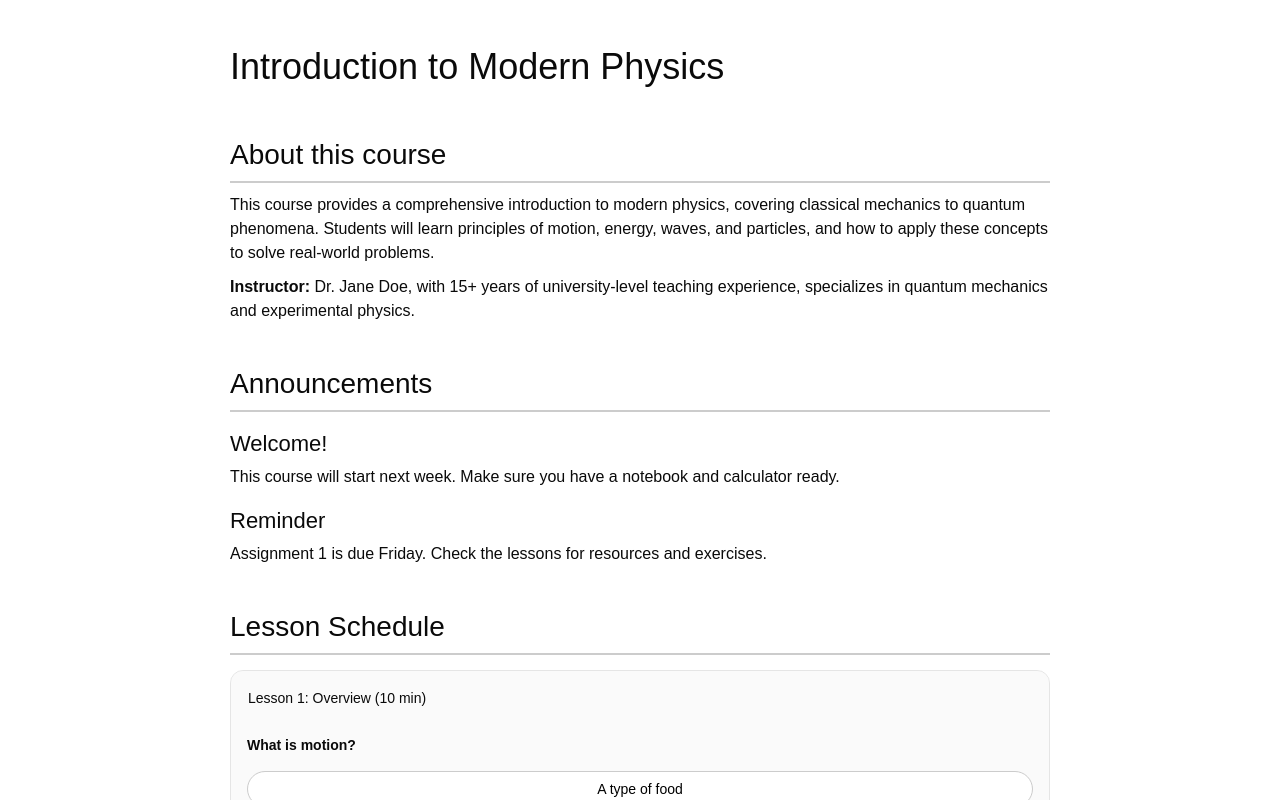
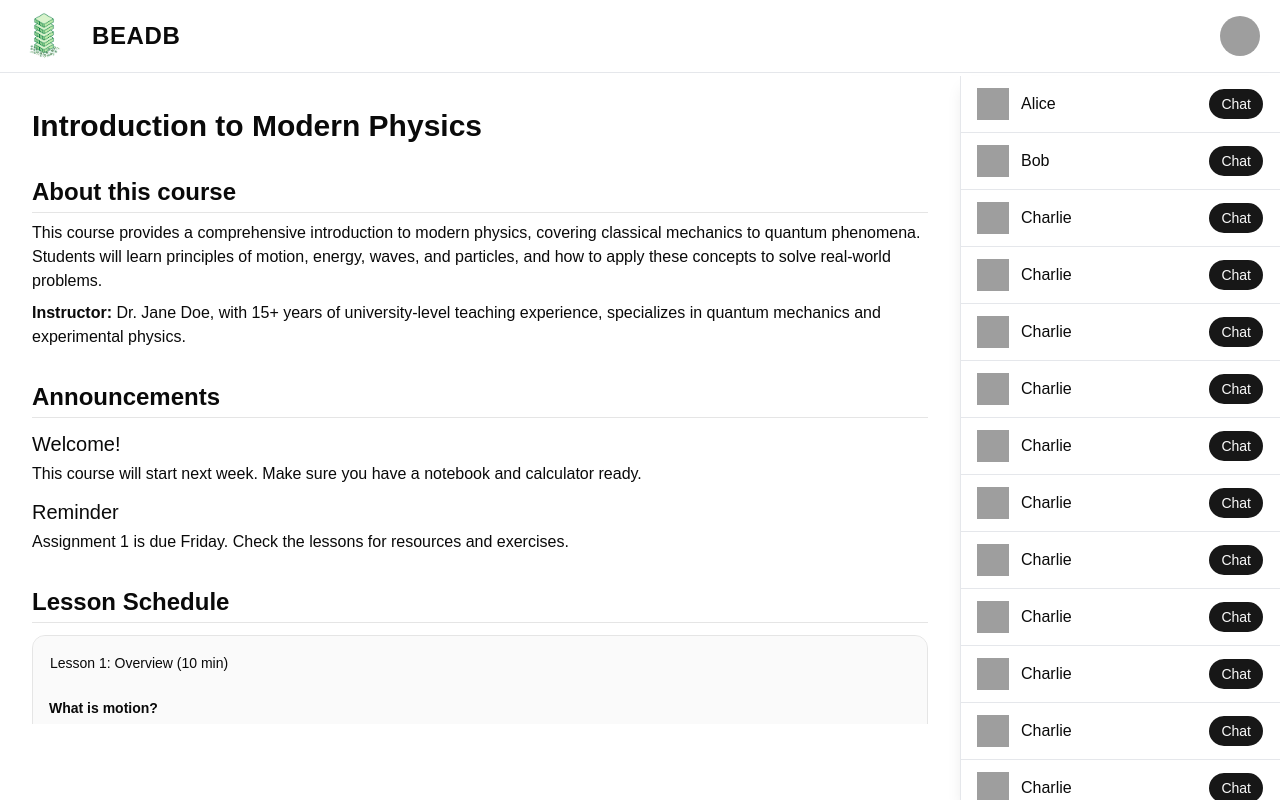
Before and after one commit to jennyuxi/youcode2026, a React (Vite) app in the folder frontend/: page /coursepage in a window 1280 px wide. Both pictures are taken after a click on the button "Lesson 1: Overview (10 min)". Shown: the top 800 px of the page. Built offline with nearby package versions, Linux system fonts and the light colour scheme; grey boxes are pictures that could not be loaded; some icons are missing.

Commit message:
added sticky ui to course and lesson page

```diff
--- a/frontend/src/CoursePage.tsx
+++ b/frontend/src/CoursePage.tsx
@@ -3,6 +3,8 @@
 import React, { useState } from "react"
 import { Accordion, AccordionItem, AccordionTrigger, AccordionContent } from "@/components/ui/accordion"
 import { Button } from "@/components/ui/button"
+import Navbar from "@/components/navbar"
+import FriendsList from "@/components/FriendsList"
 
 type Answer = {
   text: string
@@ -37,30 +39,29 @@ export default function CourseHomepage() {
     },
   ]
 
-  // React component for a single question
   const QuestionBlock = ({ question }: { question: Question }) => {
     const [selected, setSelected] = useState<number | null>(null)
 
     return (
-      <div style={{ marginBottom: "20px" }}>
-        <p style={{ fontWeight: 600 }}>{question.text}</p>
-        <div style={{ display: "flex", flexDirection: "column", gap: "8px", marginTop: "8px" }}>
+      <div className="mb-6">
+        <p className="font-semibold">{question.text}</p>
+        <div className="flex flex-col gap-2 mt-2">
           {question.answers.map((ans, idx) => {
-            let style: React.CSSProperties = {
-              backgroundColor: "white",
-              color: "black",
-              border: "1px solid #ccc",
-            }
+            const isSelected = selected === idx
+            let className = "justify-start"
 
-            if (selected === idx) {
-              style.backgroundColor = ans.isCorrect ? "green" : "#f87171" // red-400
-              style.color = "white"
+            if (isSelected) {
+              className =
+                ans.isCorrect
+                  ? "justify-start bg-green-500 text-white hover:bg-green-500"
+                  : "justify-start bg-red-400 text-white hover:bg-red-400"
             }
 
             return (
               <Button
                 key={idx}
-                style={style}
+                variant="outline"
+                className={`${className} hover:bg-gray-100`}
                 onClick={() => setSelected(idx)}
               >
                 {ans.text}
@@ -73,48 +74,53 @@ export default function CourseHomepage() {
   }
 
   return (
-    <div style={{ padding: "40px", maxWidth: "900px", margin: "0 auto", fontFamily: "Arial, sans-serif" }}>
+    <>
+      {/* Navbar fixed at top */}
+      <div className="hero p-1 border-b border-gray-200 fixed top-0 left-0 right-0 z-50">
+        <Navbar />
+      </div>
 
+      {/* Main content with padding to avoid navbar + space for friends list */}
+      <div className="flex pt-[76px] mr-80 h-[calc(100vh-76px)] overflow-y-auto">
+        {/* Left side: course content */}
+        <div className="flex-1 p-8">
           {/* COURSE NAME */}
-      <header style={{ marginBottom: "40px" }}>
-        <h1 style={{ fontSize: "36px", marginBottom: "10px" }}>Introduction to Modern Physics</h1>
+          <header className="mb-8">
+            <h1 className="text-3xl font-bold mb-2">Introduction to Modern Physics</h1>
           </header>
 
           {/* COURSE INTRO & INSTRUCTOR */}
-      <section style={{ marginBottom: "40px" }}>
-        <h2 style={{ fontSize: "28px", marginBottom: "10px", borderBottom: "2px solid #ccc", paddingBottom: "5px" }}>
-          About this course
-        </h2>
-        <p style={{ fontSize: "16px", marginBottom: "10px" }}>
+          <section className="mb-8">
+            <h2 className="text-2xl font-semibold mb-2 border-b pb-1">About this course</h2>
+            <p className="mb-2 text-base">
               This course provides a comprehensive introduction to modern physics, covering classical mechanics to quantum phenomena. Students will learn principles of motion, energy, waves, and particles, and how to apply these concepts to solve real-world problems.
             </p>
-        <p style={{ fontSize: "16px" }}>
+            <p className="text-base">
               <strong>Instructor:</strong> Dr. Jane Doe, with 15+ years of university-level teaching experience, specializes in quantum mechanics and experimental physics.
             </p>
           </section>
 
           {/* KEY ANNOUNCEMENTS */}
-      <section style={{ marginBottom: "40px" }}>
-        <h2 style={{ fontSize: "28px", marginBottom: "15px", borderBottom: "2px solid #ccc", paddingBottom: "5px" }}>Announcements</h2>
-        <div style={{ marginBottom: "15px" }}>
-          <h3 style={{ fontSize: "22px", marginBottom: "5px" }}>Welcome!</h3>
-          <p style={{ fontSize: "16px", margin: 0 }}>This course will start next week. Make sure you have a notebook and calculator ready.</p>
+          <section className="mb-8">
+            <h2 className="text-2xl font-semibold mb-3 border-b pb-1">Announcements</h2>
+            <div className="mb-3">
+              <h3 className="text-xl mb-1">Welcome!</h3>
+              <p className="mb-0">This course will start next week. Make sure you have a notebook and calculator ready.</p>
             </div>
-        <div style={{ marginBottom: "15px" }}>
-          <h3 style={{ fontSize: "22px", marginBottom: "5px" }}>Reminder</h3>
-          <p style={{ fontSize: "16px", margin: 0 }}>Assignment 1 is due Friday. Check the lessons for resources and exercises.</p>
+            <div className="mb-3">
+              <h3 className="text-xl mb-1">Reminder</h3>
+              <p className="mb-0">Assignment 1 is due Friday. Check the lessons for resources and exercises.</p>
             </div>
           </section>
 
           {/* LESSON SCHEDULE */}
           <section>
-        <h2 style={{ fontSize: "28px", marginBottom: "15px", borderBottom: "2px solid #ccc", paddingBottom: "5px" }}>Lesson Schedule</h2>
-
+            <h2 className="text-2xl font-semibold mb-3 border-b pb-1">Lesson Schedule</h2>
             <Accordion type="single" collapsible>
               {/* Module 1 - Lesson 1 */}
               <AccordionItem value="module1-lesson1">
                 <AccordionTrigger>Lesson 1: Overview (10 min)</AccordionTrigger>
-            <AccordionContent style={{ marginTop: "10px" }}>
+                <AccordionContent className="mt-2">
                   {module1Lesson1Questions.map((q, i) => (
                     <QuestionBlock key={i} question={q} />
                   ))}
@@ -124,7 +130,7 @@ export default function CourseHomepage() {
               {/* Module 1 - Lesson 2 */}
               <AccordionItem value="module1-lesson2">
                 <AccordionTrigger>Lesson 2: Basics (15 min)</AccordionTrigger>
-            <AccordionContent style={{ marginTop: "10px" }}>
+                <AccordionContent className="mt-2">
                   <QuestionBlock
                     question={{
                       text: "Define force",
@@ -141,5 +147,12 @@ export default function CourseHomepage() {
             </Accordion>
           </section>
         </div>
+
+        {/* Right side: FriendsList fixed */}
+        <div className="fixed top-[76px] right-0 h-[calc(100vh-76px)] w-80">
+          <FriendsList />
+        </div>
+      </div>
+    </>
   )
 }
--- a/frontend/src/LessonPage.tsx
+++ b/frontend/src/LessonPage.tsx
@@ -2,6 +2,8 @@
 
 import React, { useState } from "react"
 import { Button } from "@/components/ui/button"
+import Navbar from "@/components/navbar"
+import FriendsList from "@/components/FriendsList"
 
 const lesson = {
   title: "Lesson 1: Forces",
@@ -40,25 +42,25 @@ export default function LessonPage() {
   }
 
   return (
-    <div className="h-screen flex">
+    <>
+      {/* Navbar fixed at top */}
+      <div className="hero p-1 border-b border-gray-200 fixed top-0 left-0 right-0 z-50">
+        <Navbar />
+      </div>
 
-      {/* LEFT: Lesson Content */}
-      <div className="w-1/2 h-full overflow-y-auto p-8 border-r">
+      {/* Main flex container */}
+      <div className="flex pt-[76px] mr-80 h-[calc(100vh-76px)]">
+        {/* LEFT: Lesson text */}
+        <div className="w-1/2 h-full overflow-y-auto border-r p-8">
           <h1 className="text-3xl font-bold mb-4">{lesson.title}</h1>
-
           {lesson.content.split("\n").map((para, idx) => (
-          <p key={idx} className="mb-4 text-base">
-            {para}
-          </p>
+            <p key={idx} className="mb-4 text-base">{para}</p>
           ))}
         </div>
 
         {/* RIGHT: Questions */}
         <div className="w-1/2 h-full overflow-y-auto p-8">
-        <h2 className="text-2xl font-semibold mb-4 border-b pb-2">
-          Questions
-        </h2>
-
+          <h2 className="text-2xl font-semibold mb-4 border-b pb-2">Questions</h2>
           {lesson.questions.map((q, qIndex) => {
             const selected = selectedAnswers[qIndex]
 
@@ -69,7 +71,6 @@ export default function LessonPage() {
                 <div className="flex flex-col gap-2 mt-2">
                   {q.answers.map((ans, aIndex) => {
                     const isSelected = selected === aIndex
-
                     let className = "justify-start"
 
                     if (isSelected) {
@@ -92,17 +93,12 @@ export default function LessonPage() {
                   })}
                 </div>
 
-              {/* Feedback */}
                 {selected !== undefined && (
                   <div className="mt-3 p-3 rounded-md bg-gray-100 text-sm">
                     {selected === q.correct ? (
-                    <p className="text-green-700">
-                      ✅ {q.explanation}
-                    </p>
+                      <p className="text-green-700">✅ {q.explanation}</p>
                     ) : (
-                    <p className="text-red-600">
-                      ❌ {q.hint}
-                    </p>
+                      <p className="text-red-600">❌ {q.hint}</p>
                     )}
                   </div>
                 )}
@@ -111,5 +107,11 @@ export default function LessonPage() {
           })}
         </div>
       </div>
+
+      {/* RIGHT: FriendsList fixed, aligned with navbar */}
+      <div className="fixed top-[76px] right-0 h-[calc(100vh-76px)] w-80">
+        <FriendsList />
+      </div>
+    </>
   )
 }
```
Lines whose indentation alone changed are shown as unchanged.
